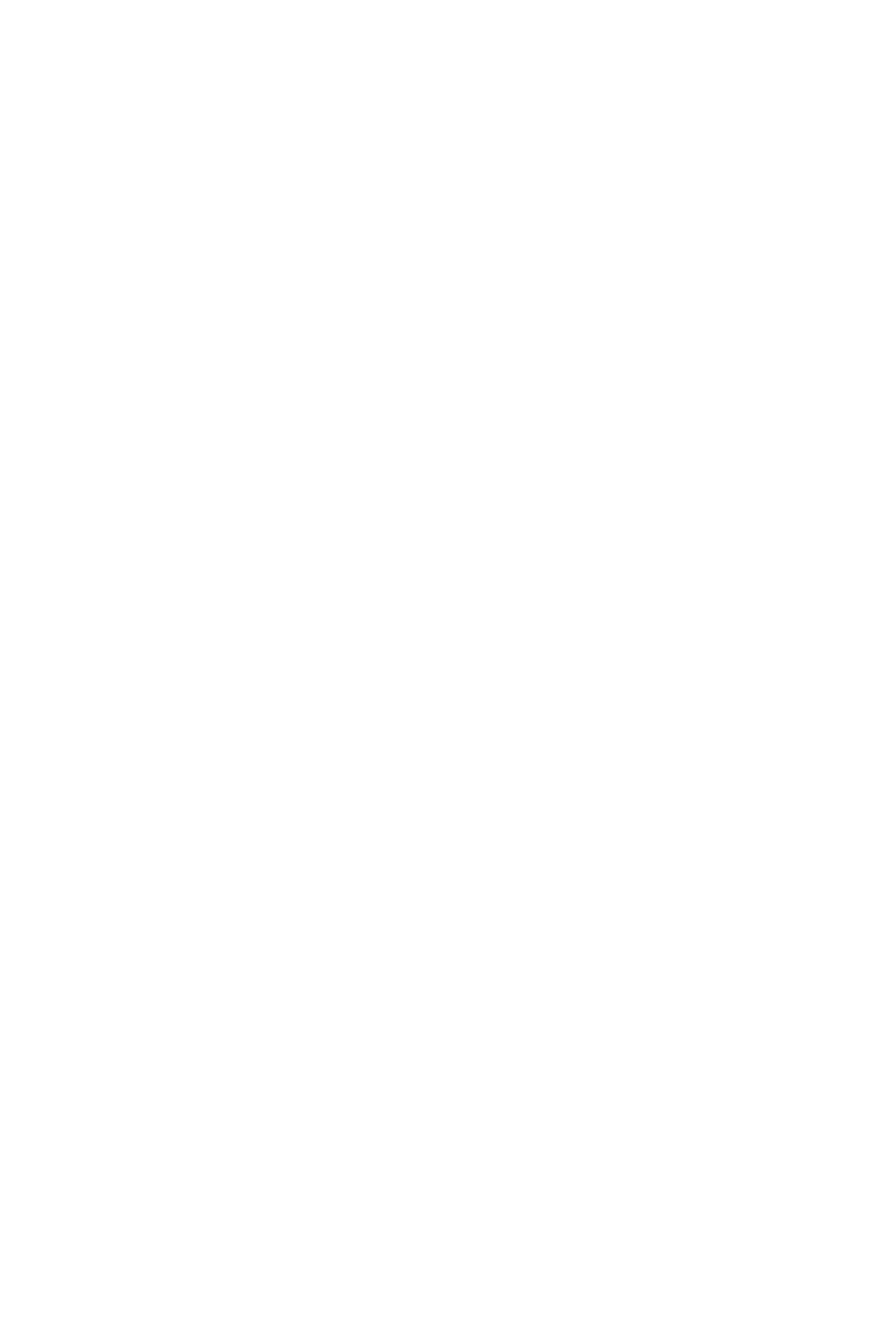
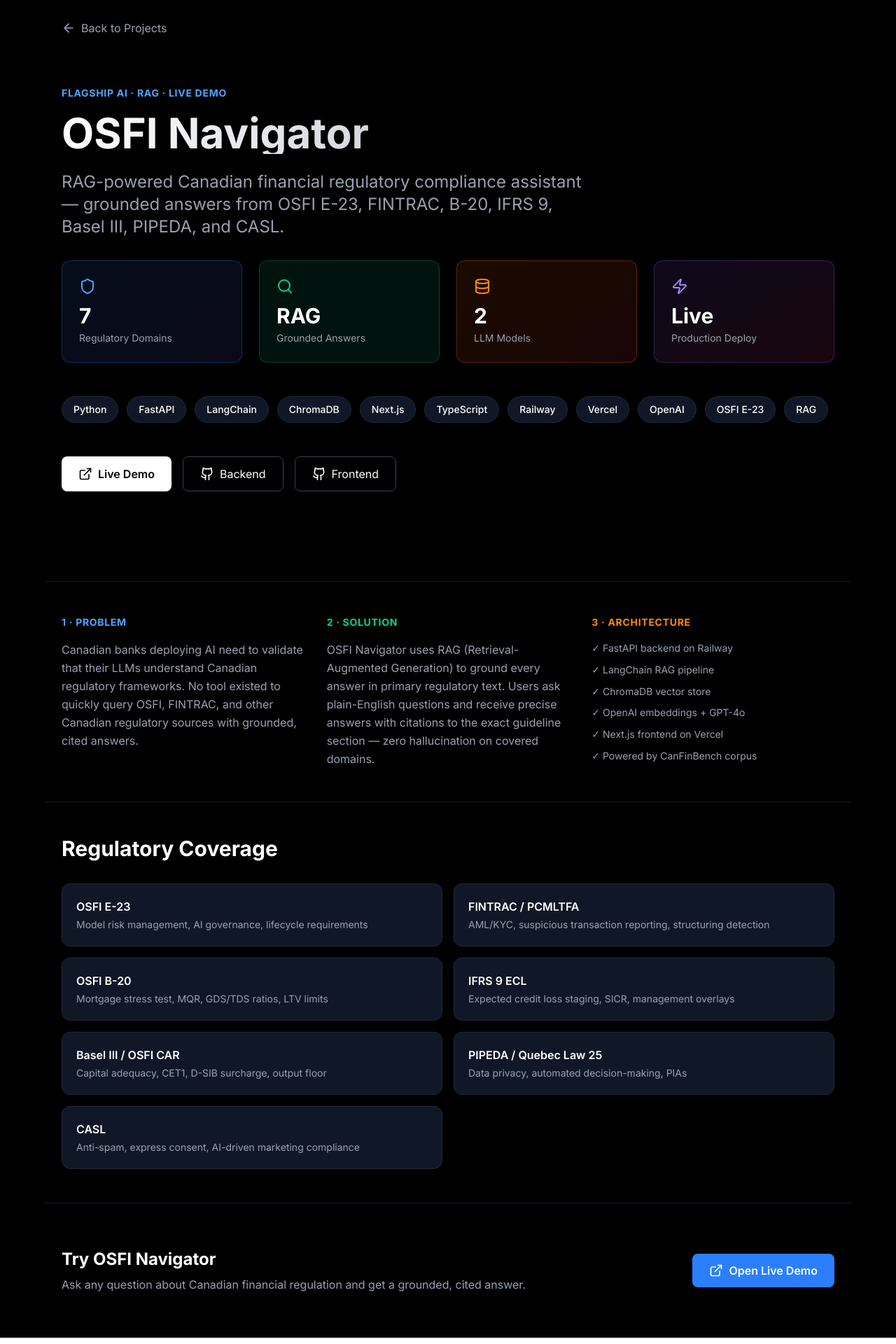
Before and after one commit to CrillyPienaah/chris-pienaah-portfolio, a Next.js app: page /projects/osfi-navigator in a window 1280 px wide. Before the commit this address had no page. Shown: the part 100-2020 px from the top of the page at 70% size. Before the commit the page ends 800 px from the top, so only its background shows below. Built offline with nearby package versions, Linux system fonts and the light colour scheme.

Commit message:
feat: add OSFI Navigator project page and data entry

```diff
--- /dev/null
+++ b/app/projects/osfi-navigator/page.tsx
@@ -0,0 +1,135 @@
+'use client';
+
+import React from 'react';
+import Link from 'next/link';
+import { ArrowLeft, Github, ExternalLink, Shield, Search, Database, Zap } from 'lucide-react';
+
+export default function OSFINavigatorPage() {
+  return (
+    <main className="min-h-screen bg-black text-white">
+      <div className="max-w-6xl mx-auto px-6 pt-8">
+        <Link href="/" className="inline-flex items-center gap-2 text-gray-400 hover:text-white transition-colors">
+          <ArrowLeft size={20} />
+          Back to Projects
+        </Link>
+      </div>
+
+      <section className="max-w-6xl mx-auto px-6 py-16">
+        <div className="mb-8">
+          <span className="text-sm font-bold tracking-wider text-blue-400 uppercase">Flagship AI · RAG · Live Demo</span>
+          <h1 className="text-5xl md:text-6xl font-bold mt-4 mb-6 bg-gradient-to-r from-white to-gray-400 bg-clip-text text-transparent">
+            OSFI Navigator
+          </h1>
+          <p className="text-2xl text-gray-400 max-w-3xl">
+            RAG-powered Canadian financial regulatory compliance assistant — grounded answers from OSFI E-23, FINTRAC, B-20, IFRS 9, Basel III, PIPEDA, and CASL.
+          </p>
+        </div>
+
+        <div className="grid grid-cols-2 md:grid-cols-4 gap-6 mb-12">
+          <div className="bg-gradient-to-br from-blue-500/10 to-indigo-500/10 border border-blue-500/30 rounded-xl p-6">
+            <Shield className="text-blue-400 mb-3" size={24} />
+            <div className="text-3xl font-bold text-white mb-1">7</div>
+            <div className="text-sm text-gray-400">Regulatory Domains</div>
+          </div>
+          <div className="bg-gradient-to-br from-emerald-500/10 to-teal-500/10 border border-emerald-500/30 rounded-xl p-6">
+            <Search className="text-emerald-400 mb-3" size={24} />
+            <div className="text-3xl font-bold text-white mb-1">RAG</div>
+            <div className="text-sm text-gray-400">Grounded Answers</div>
+          </div>
+          <div className="bg-gradient-to-br from-orange-500/10 to-red-500/10 border border-orange-500/30 rounded-xl p-6">
+            <Database className="text-orange-400 mb-3" size={24} />
+            <div className="text-3xl font-bold text-white mb-1">2</div>
+            <div className="text-sm text-gray-400">LLM Models</div>
+          </div>
+          <div className="bg-gradient-to-br from-violet-500/10 to-pink-500/10 border border-violet-500/30 rounded-xl p-6">
+            <Zap className="text-violet-400 mb-3" size={24} />
+            <div className="text-3xl font-bold text-white mb-1">Live</div>
+            <div className="text-sm text-gray-400">Production Deploy</div>
+          </div>
+        </div>
+
+        <div className="flex flex-wrap gap-3 mb-12">
+          {["Python", "FastAPI", "LangChain", "ChromaDB", "Next.js", "TypeScript", "Railway", "Vercel", "OpenAI", "OSFI E-23", "RAG"].map((tech) => (
+            <span key={tech} className="px-4 py-2 bg-gray-900 border border-gray-800 rounded-full text-sm font-medium">{tech}</span>
+          ))}
+        </div>
+
+        <div className="flex gap-4 mb-16">
+          <a href="https://osfi-navigator-frontend.vercel.app" target="_blank" rel="noopener noreferrer"
+            className="inline-flex items-center gap-2 px-6 py-3 bg-white text-black font-semibold rounded-lg hover:bg-gray-200 transition-colors">
+            <ExternalLink size={20} />
+            Live Demo
+          </a>
+          <a href="https://github.com/CrillyPienaah/osfi-navigator" target="_blank" rel="noopener noreferrer"
+            className="inline-flex items-center gap-2 px-6 py-3 border border-gray-700 rounded-lg hover:bg-gray-900 transition-colors">
+            <Github size={20} />
+            Backend
+          </a>
+          <a href="https://github.com/CrillyPienaah/osfi-navigator-frontend" target="_blank" rel="noopener noreferrer"
+            className="inline-flex items-center gap-2 px-6 py-3 border border-gray-700 rounded-lg hover:bg-gray-900 transition-colors">
+            <Github size={20} />
+            Frontend
+          </a>
+        </div>
+      </section>
+
+      <section className="max-w-6xl mx-auto px-6 py-12 border-t border-gray-900">
+        <div className="grid md:grid-cols-3 gap-8">
+          <div>
+            <div className="text-blue-400 font-bold text-sm tracking-wider uppercase mb-4">1 · Problem</div>
+            <p className="text-gray-400 leading-relaxed">Canadian banks deploying AI need to validate that their LLMs understand Canadian regulatory frameworks. No tool existed to quickly query OSFI, FINTRAC, and other Canadian regulatory sources with grounded, cited answers.</p>
+          </div>
+          <div>
+            <div className="text-emerald-400 font-bold text-sm tracking-wider uppercase mb-4">2 · Solution</div>
+            <p className="text-gray-400 leading-relaxed">OSFI Navigator uses RAG (Retrieval-Augmented Generation) to ground every answer in primary regulatory text. Users ask plain-English questions and receive precise answers with citations to the exact guideline section — zero hallucination on covered domains.</p>
+          </div>
+          <div>
+            <div className="text-orange-400 font-bold text-sm tracking-wider uppercase mb-4">3 · Architecture</div>
+            <ul className="text-gray-400 leading-relaxed space-y-2 text-sm">
+              <li>✓ FastAPI backend on Railway</li>
+              <li>✓ LangChain RAG pipeline</li>
+              <li>✓ ChromaDB vector store</li>
+              <li>✓ OpenAI embeddings + GPT-4o</li>
+              <li>✓ Next.js frontend on Vercel</li>
+              <li>✓ Powered by CanFinBench corpus</li>
+            </ul>
+          </div>
+        </div>
+      </section>
+
+      <section className="max-w-6xl mx-auto px-6 py-12 border-t border-gray-900">
+        <h2 className="text-3xl font-bold mb-8">Regulatory Coverage</h2>
+        <div className="grid md:grid-cols-2 gap-4">
+          {[
+            { domain: "OSFI E-23", desc: "Model risk management, AI governance, lifecycle requirements" },
+            { domain: "FINTRAC / PCMLTFA", desc: "AML/KYC, suspicious transaction reporting, structuring detection" },
+            { domain: "OSFI B-20", desc: "Mortgage stress test, MQR, GDS/TDS ratios, LTV limits" },
+            { domain: "IFRS 9 ECL", desc: "Expected credit loss staging, SICR, management overlays" },
+            { domain: "Basel III / OSFI CAR", desc: "Capital adequacy, CET1, D-SIB surcharge, output floor" },
+            { domain: "PIPEDA / Quebec Law 25", desc: "Data privacy, automated decision-making, PIAs" },
+            { domain: "CASL", desc: "Anti-spam, express consent, AI-driven marketing compliance" },
+          ].map((item) => (
+            <div key={item.domain} className="bg-gray-900 rounded-xl p-5 border border-gray-800">
+              <div className="font-semibold text-white mb-1">{item.domain}</div>
+              <div className="text-gray-400 text-sm">{item.desc}</div>
+            </div>
+          ))}
+        </div>
+      </section>
+
+      <section className="max-w-6xl mx-auto px-6 py-16 border-t border-gray-900">
+        <div className="flex flex-col md:flex-row items-start md:items-center justify-between gap-6">
+          <div>
+            <h2 className="text-2xl font-bold mb-2">Try OSFI Navigator</h2>
+            <p className="text-gray-400">Ask any question about Canadian financial regulation and get a grounded, cited answer.</p>
+          </div>
+          <a href="https://osfi-navigator-frontend.vercel.app" target="_blank" rel="noopener noreferrer"
+            className="inline-flex items-center gap-2 px-6 py-3 bg-blue-500 text-white font-semibold rounded-lg hover:bg-blue-400 transition-colors">
+            <ExternalLink size={20} />
+            Open Live Demo
+          </a>
+        </div>
+      </section>
+    </main>
+  );
+}
--- a/data/projects.ts
+++ b/data/projects.ts
@@ -274,4 +274,24 @@
       "Directly addresses OSFI E-23 model validation requirements in force May 2027"
     ]
   }
+  ,{
+    id: "osfi-navigator",
+    title: "OSFI Navigator",
+    subtitle: "RAG-powered Canadian financial regulatory compliance assistant — grounded answers from OSFI E-23, FINTRAC, B-20, IFRS 9, Basel III, PIPEDA, and CASL.",
+    category: "Flagship AI",
+    techStack: ["Python", "FastAPI", "LangChain", "RAG", "Next.js", "Railway"],
+    imageUrl: "/projects/osfi-navigator-cover.png",
+    repoUrl: "https://github.com/CrillyPienaah/osfi-navigator",
+    demoUrl: "https://osfi-navigator-frontend.vercel.app",
+    featured: true,
+    description: "RAG-powered assistant for Canadian financial regulatory compliance — grounded answers from 7 regulatory domains.",
+    problem: "No tool existed to query Canadian financial regulations with grounded, cited answers before deployment validation.",
+    solution: "Built a RAG pipeline over OSFI E-23, FINTRAC, B-20, IFRS 9, Basel III, PIPEDA, and CASL with hallucination guardrails.",
+    impact: [
+      "Live production deployment — FastAPI on Railway, Next.js on Vercel",
+      "Grounded answers with citations to specific regulatory sections",
+      "GPT-4o Mini and GPT-4o model toggle with Pareto frontier scoring",
+      "Powered by CanFinBench regulatory corpus"
+    ]
+  }
 ];
```
Also changed, not shown: public/projects/osfi-navigator-cover.png (added).
